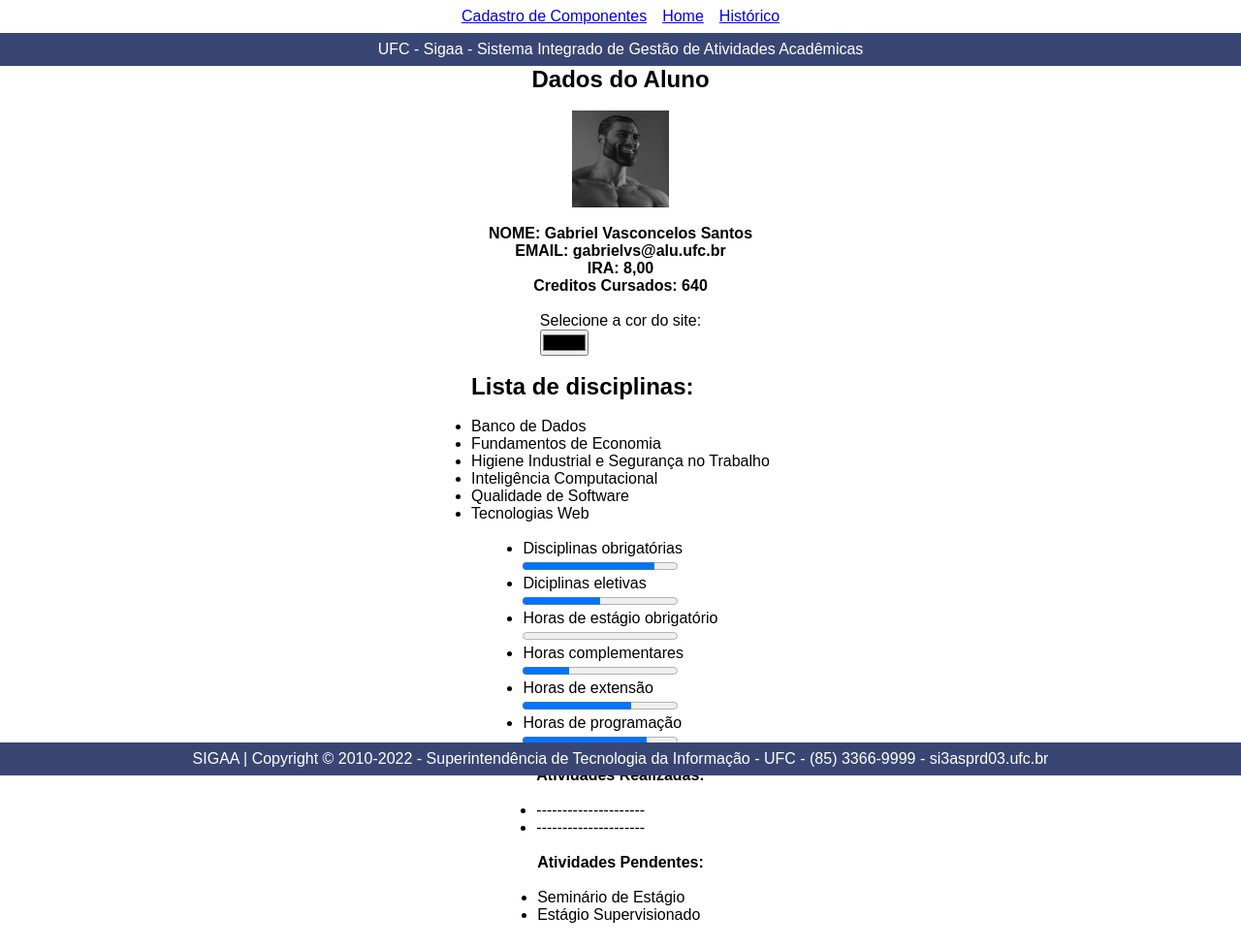
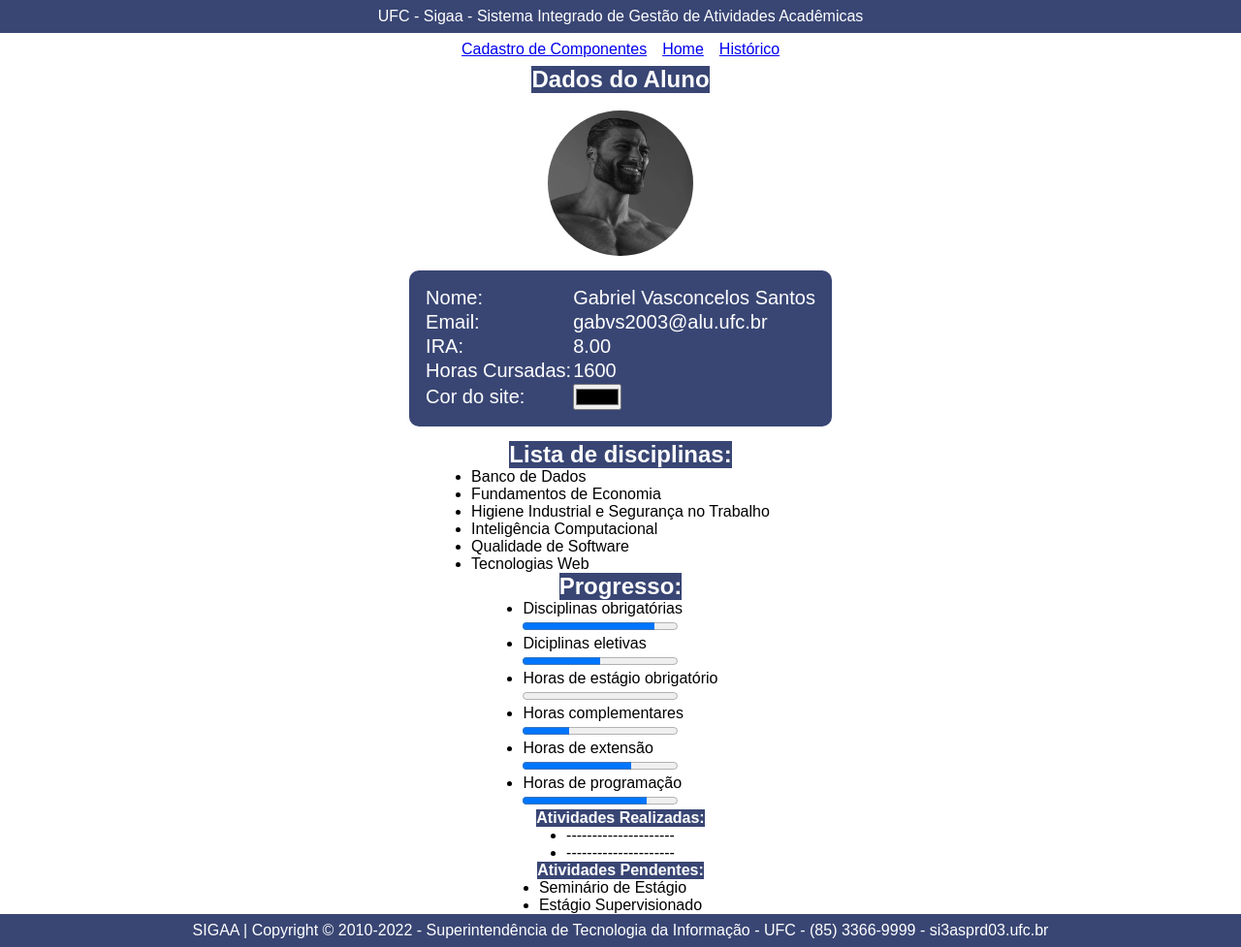
Before and after one commit to GabVS4/Novo-Sigaa, a plain HTML site: page painel_controle.html in a window 1280 px wide. Shown: the whole page at 97% size. Before the commit the page ends 953 px from the top, so only its background shows below. Drawn offline with Linux system fonts and the light colour scheme.

Commit message:
Add files via upload
Atualizações no CSS

```diff
--- a/main.css
+++ b/main.css
@@ -44,8 +44,54 @@
     width: 100%;
     padding: 0.5rem;
 
-    position: absolute;
+    position: relative;
+    margin-top: auto;
     display: flex;
     justify-content: center;
     bottom: 0;
   }
+
+  #foto img {
+    display: block;
+    border-radius: 50%;
+    width: 150px;
+  }
+
+  #Login {
+    color: white;
+    margin-top: auto;
+    display: flex;
+    justify-content: center;
+    font-size: 13pt;
+  }
+
+  #FundosPalavras {
+    background-color: #394674; color: white;
+  }
+
+  #informacoes-perfil {
+    font-size: 15pt;
+    padding: 15px;
+    margin: 15px;
+    border-radius: 10px;
+    background-color: #394674;
+    color: white;
+  }
+
+  .item-painel {
+    margin: 10px;
+    padding: 10px;
+    border-radius: 5px;
+    background-color: white;
+    color:#394674;
+  }
+
+  .tabela tr:nth-child(even) {
+    background-color: #394674;
+    color: white;
+  }
+
+  #tabela th {
+    background-color: #394674;
+    color: white;
+  }
--- a/painel_controle.html
+++ b/painel_controle.html
@@ -7,35 +7,69 @@
 </head>
 <body>
 
+    <header>UFC - Sigaa - Sistema Integrado de Gestão de Atividades Acadêmicas</header>
+
     <nav>
         <a href="cadastro_componentes.html"> Cadastro de Componentes </a>
         <a href="index.html"> Home </a>
         <a href="historico.html"> Histórico </a>
     </nav>
 
-    <header>UFC - Sigaa - Sistema Integrado de Gestão de Atividades Acadêmicas</header>
-
-    <h2>Dados do Aluno</h2>
+    <span id="FundosPalavras"><h2>Dados do Aluno</h2></span>
     <br>
 
-    <img src="imagem/gigachad.jpg" width=100 height=100>
-    <br>
+    <div id="foto">
+        <img src="imagem/gigachad.jpg" width=150 height=150>
+    </div>
 
-    <h4>NOME: Gabriel Vasconcelos Santos</h4>
-    <h4>EMAIL: gabrielvs@alu.ufc.br</h4>
-    <h4>IRA: 8,00 </h4>
-    <h4>Creditos Cursados: 640 </h4>
-    <br>
+    <div id="informacoes-perfil" class="item-painel">
+        <table>
+            <tr>
+                <td>
+                    Nome:
+                </td>
+                <td>
+                    Gabriel Vasconcelos Santos
+                </td>
+            </tr>
+            <tr>
+                <td>
+                    Email:
+                </td>
+                <td>
+                    gabvs2003@alu.ufc.br
+                </td>
+            </tr>
+            <tr>
+                <td>
+                    IRA:
+                </td>
+                <td>
+                    8.00
+                </td>
+            </tr>
+            <tr>
+                <td>
+                    Horas Cursadas:
+                </td>
+                <td>
+                    1600
+                </td>
+            </tr>
+            <tr>
+                <td>
+                    Cor do site:
+                </td>
+                <td>
+                    <input type="color" value="#0000">
+                </td>
+            </tr>
+        </table>
+    </div>
 
-    <div>
-        <p>Selecione a cor do site:</p>
-        <input type="color">
-    </div>
-    <br>
+    <span id="FundosPalavras"><h2>Lista de disciplinas:</h2></span>
 
         <ul>
-        <h2>Lista de disciplinas:</h2>
-        <br>
             <li>Banco de Dados</li>
             <li>Fundamentos de Economia</li>
             <li>Higiene Industrial e Segurança no Trabalho</li>
@@ -43,8 +77,8 @@
             <li>Qualidade de Software</li>
             <li>Tecnologias Web</li>
         </ul>
-    <br>
 
+    <span id="FundosPalavras"><h2>Progresso:</h2></span>
     <ul>
         <li>Disciplinas obrigatórias</li>
         <progress max="100" value="85"> </progress>
@@ -59,19 +93,15 @@
         <li>Horas de programação</li>
         <progress max="100" value="80"> </progress>
     </ul>
-    <br>
 
+    <span id="FundosPalavras"><h4>Atividades Realizadas:</h4></span>
     <ul>
-        <h4>Atividades Realizadas:</h4>
-        <br>
         <li>---------------------</li>
         <li>---------------------</li>
     </ul>
-    <br>
 
+    <span id="FundosPalavras"><h4>Atividades Pendentes:</h4></span>
     <ul>
-        <h4>Atividades Pendentes:</h4>
-        <br>
         <li>Seminário de Estágio</li>
         <li>Estágio Supervisionado</li>
     </ul>
```
Also changed, not shown: cadastro_componentes.html (+24 -17 lines), historico.html (+10 -4 lines), index.html (+12 -6 lines), 1 other file. Lines whose indentation alone changed are shown as unchanged.
